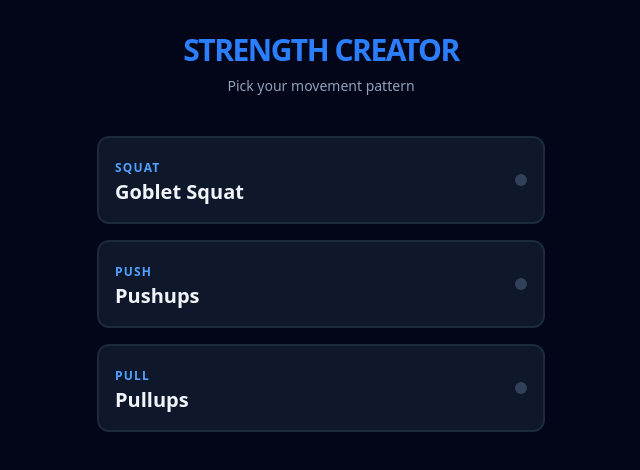
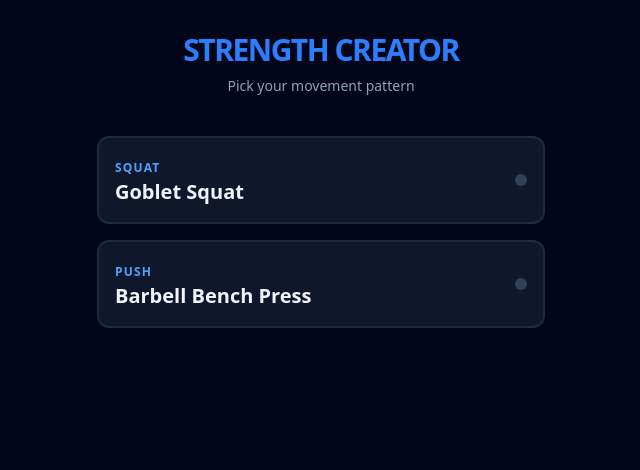
Before and after one commit to Terminated27/Terminated27.github.io, a React (Vite) app: page /workoutplan in a window 1280 px wide. Shown: the top 470 px of the page, without its empty margins (319-959 px from the left). Built offline with nearby package versions, Linux system fonts and the light colour scheme.

Commit message:
linked workoutplan and exercises.json

```diff
--- a/src/pages/workoutplan.tsx
+++ b/src/pages/workoutplan.tsx
@@ -1,11 +1,6 @@
 import { useState } from 'react'
 
-// 1. Simple Placeholder Data
-const EXERCISES = [
-  { id: 1, name: "Goblet Squat", pattern: "Squat", cues: ["Chest up", "Heels down"] },
-  { id: 2, name: "Pushups", pattern: "Push", cues: ["Core tight", "Elbows at 45°"] },
-  { id: 3, name: "Pullups", pattern: "Pull", cues: ["Chest to bar", "Slow descent"] },
-];
+import exerciseData from '../exercises.json'; // Adjust path as needed
 
 function App() {
   const [selected, setSelected] = useState<string | null>(null);
@@ -21,7 +16,7 @@ function App() {
         </header>
 
         <main className="space-y-4">
-          {EXERCISES.map((ex) => (
+          {exerciseData.map((ex) => (
             <button
               key={ex.id}
               onClick={() => setSelected(ex.name === selected ? null : ex.name)}
```
